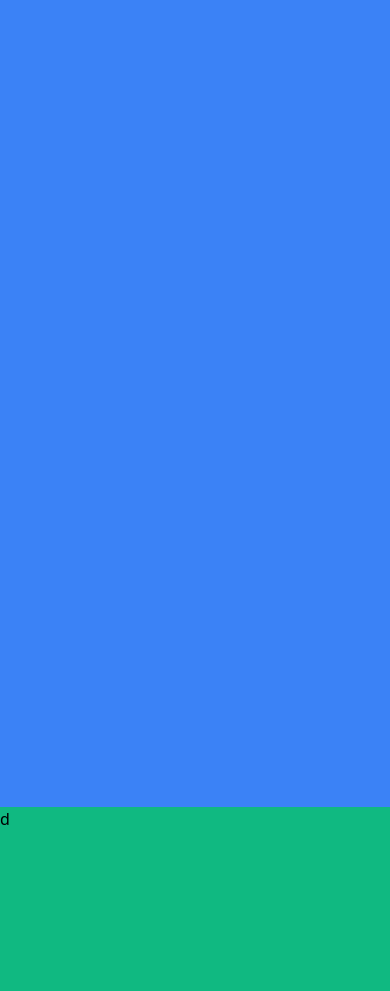
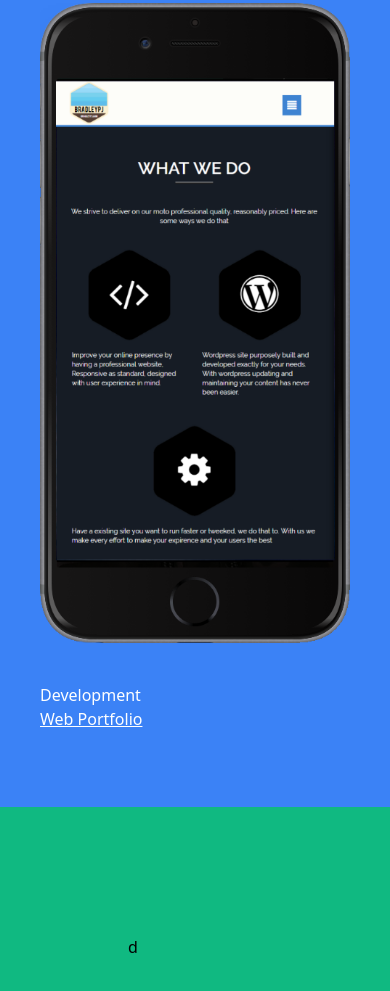
Before and after one commit to BradleyPJ/Personal-Website, a website built with Vite: page src/index.html in a window 390 px wide. Shown: the part 427-1418 px from the top of the page. Built offline with nearby package versions, Linux system fonts and the light colour scheme.

Commit message:
add content - padding - minor responsiveness

```diff
--- a/src/index.html
+++ b/src/index.html
@@ -30,8 +30,18 @@
       </div>
       <!-- Content //temp height-->
       <div class="w-auto marginleft">
-        <div class="bg-blue-500 h-screen">d</div>
-        <div class="bg-green-500 h-screen">d</div>
+        <div class="bg-blue-500 h-screen p-10 lg:p-32">
+          <img
+            class="sm:max-h-full mx-auto"
+            src="images/BradleyPJ.png"
+            alt=""
+          />
+          <div class="mx-auto">
+            <p class="text-white font-thin pt-10">Development</p>
+            <a class="text-white underline font-thin" href="#">Web Portfolio</a>
+          </div>
+        </div>
+        <div class="bg-green-500 h-screen p-32">d</div>
       </div>
     </div>
     <script type="module" src="/main.js"></script>
```
Also changed, not shown: src/images/BradleyPJ.png (added).
